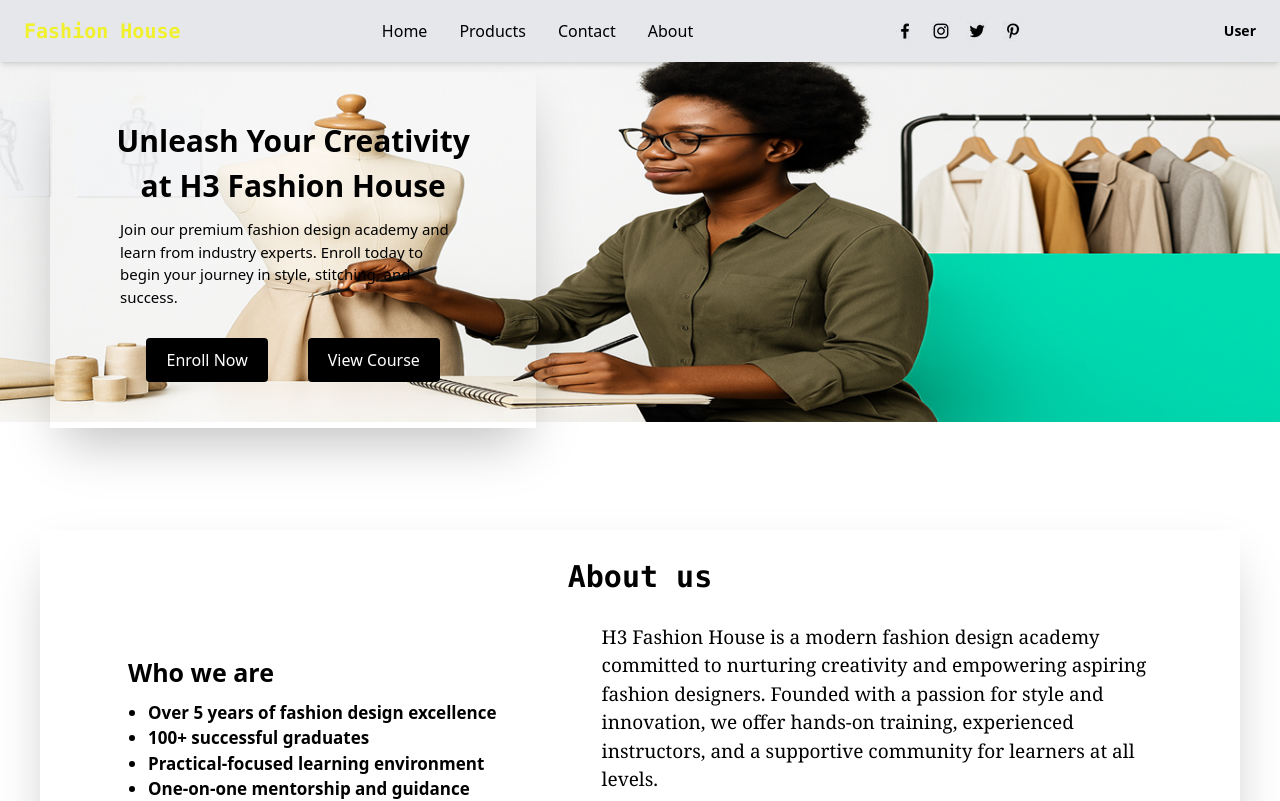
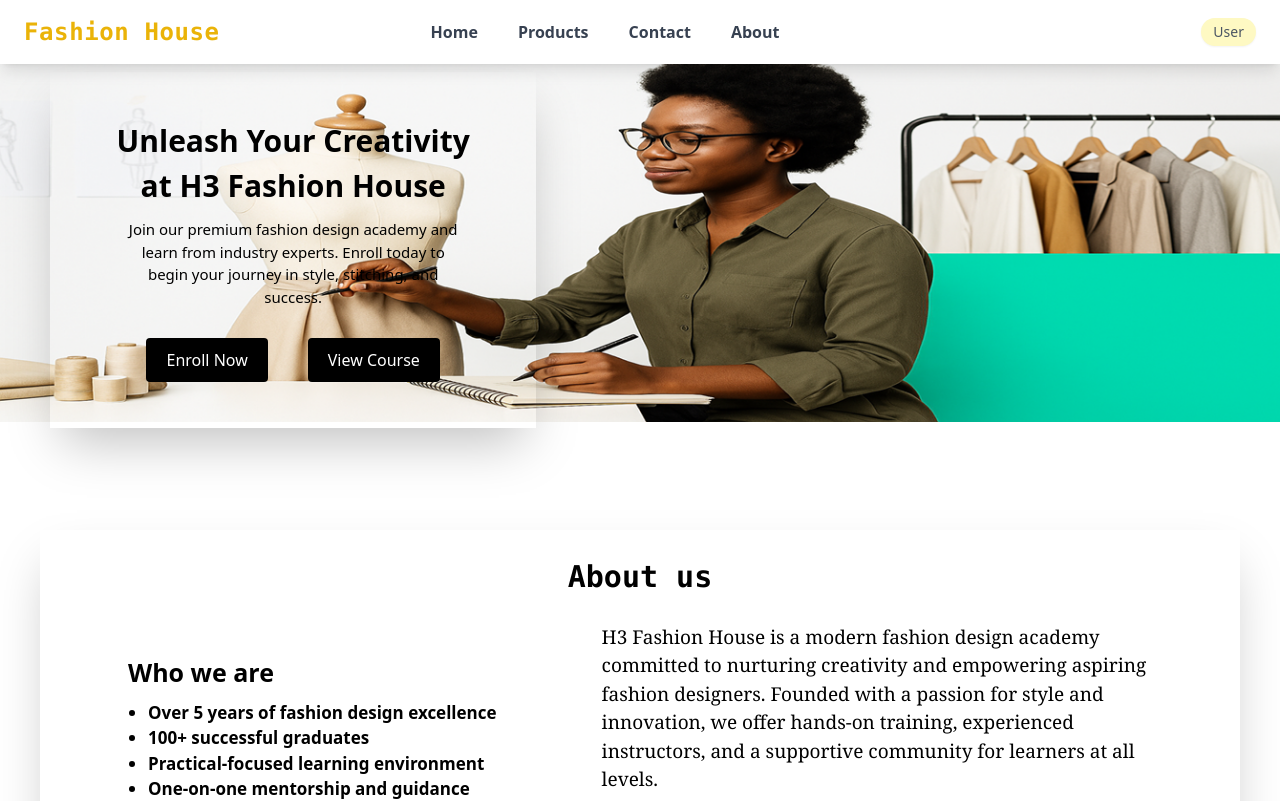
Before and after one commit to Reedonetech/Fashion-design, a React (Create React App) app: page / in a window 1280 px wide. Shown: the top 801 px of the page. Built offline with nearby package versions, Linux system fonts and the light colour scheme.

Commit message:
correction1

```diff
--- a/package.json
+++ b/package.json
@@ -7,11 +7,14 @@
     "@testing-library/jest-dom": "^6.6.3",
     "@testing-library/react": "^16.3.0",
     "@testing-library/user-event": "^13.5.0",
+    "framer-motion": "^12.7.4",
+    "lucide-react": "^0.493.0",
     "react": "^19.1.0",
     "react-dom": "^19.1.0",
     "react-icons": "^5.5.0",
     "react-router-dom": "^7.5.0",
     "react-scripts": "5.0.1",
+    "react-toastify": "^11.0.5",
     "web-vitals": "^2.1.4"
   },
   "scripts": {
--- a/src/Component/ContactUs.jsx
+++ b/src/Component/ContactUs.jsx
@@ -1,26 +1,83 @@
-import React from 'react'
+import React from 'react';
 
 const ContactUs = () => {
+  const [formData, setFormData] = React.useState({
+    name: '',
+    email: '',
+    message: ''
+  });
+
+  const handleChange = (e) => {
+    const { name, value } = e.target;
+    setFormData(prevData => ({
+      ...prevData,
+      [name]: value
+    }));
+  };
+
+  const handleSubmit = (e) => {
+    e.preventDefault();
+    // Handle form submission logic here
+    console.log('Form submitted:', formData);
+  };
+
   return (
     <div>
-        <div className='flex flex-col border-r-indigo-600 lg:pt-[2%] lg:px-10 px-[20px] lg:gap-[30px] justify-center' id='contact'>
-            <div className='w-[100%] h-[100%] bg-white shadow-2xl p-4 px-[40px] gap-[20px]'>
-                <div className='flex flex-col items-center justify-start p-2 px-[40px] w-[100%] h-[100%]'>
-                    <p className='text-[30px] font-mono font-bold'>Contact Us</p>
-                    <p className='text-center lg:w-[40vw] w-[80vw] lg:text-[40px] text-[20px]'>We'd love to hear from you!</p>
-                </div>
-                <div>
-                    <form className='flex flex-col gap-[20px] lg:p-4 w-full'>
-                        <input className='border-2 border-gray-300 p-2 rounded-md' type="text" placeholder='Your Name' required />
-                        <input className='border-2 border-gray-300 p-2 rounded-md' type="email" placeholder='Your Email' required />
-                        <textarea className='border-2 border-gray-300 p-2 rounded-md' rows="5" placeholder='Your Message' required></textarea>
-                        <button className='bg-black text-white p-2 rounded-md'>Send Message</button>
-                    </form>
-                </div>
-            </div>
+      <div
+        className="flex flex-col border-r-indigo-600 lg:pt-[2%] lg:px-10 px-[20px] lg:gap-[30px] justify-center"
+        id="contact">
+
+        <div className="w-[100%] h-[100%] bg-white shadow-2xl p-4 px-[40px] gap-[20px]">
+          <div className="flex flex-col items-center justify-start p-2 px-[40px] w-[100%] h-[100%]">
+            <p className="text-[30px] font-mono font-bold">Contact Us</p>
+            <p className="text-center lg:w-[40vw] w-[80vw] lg:text-[40px] text-[20px]">
+              We'd love to hear from you!
+            </p>
+          </div>
+          <div>
+            <form
+              className="flex flex-col gap-[20px] lg:p-4 w-full"
+              onSubmit={handleSubmit}
+            >
+              <input
+                className="border-2 border-gray-300 p-2 rounded-md"
+                type="text"
+                name="name"
+                value={formData.name}
+                onChange={handleChange}
+                placeholder="Your Name"
+                required
+              />
+              <input
+                className="border-2 border-gray-300 p-2 rounded-md"
+                type="email"
+                name="email"
+                value={formData.email}
+                onChange={handleChange}
+                placeholder="Your Email"
+                required
+              />
+              <textarea
+                className="border-2 border-gray-300 p-2 rounded-md"
+                name="message"
+                value={formData.message}
+                onChange={handleChange}
+                rows="5"
+                placeholder="Your Message"
+                required
+              ></textarea>
+              <p className="text-[15px] font-serif">
+                We will get back to you within 24 hours.
+              </p>
+              <button className="bg-black text-white p-2 rounded-md">
+                Send Message
+              </button>
+            </form>
+          </div>
         </div>
+      </div>
     </div>
-  )
-}
+  );
+};
 
-export default ContactUs
+export default ContactUs;
--- a/src/Component/Hero.jsx
+++ b/src/Component/Hero.jsx
@@ -1,27 +1,63 @@
-import React from 'react'
-import img5 from '../Image/bg2.png'
-// import Herobody from './Herobody'
+import React from 'react';
+import img5 from '../Image/bg2.png';
+import { motion } from 'framer-motion';
 
 const Hero = () => {
   return (
-    <div className=' flex flex-col items-center lg:items-start  lg:h-[63vh] pt-[40px]'>
-        {/* <div className='flex flex-col items-center justify-center bg-gray-200 p-4 px-[40px] gap-[40px]'> */}
-            <img src={img5} className='lg:w-full w-full lg:flex' alt="" />
-            {/* <p className='text-[22px] font-serif text-violet-900'>Take your Fashion carear journey Start</p> */}
-        {/* </div> */}
-        <div className='lg:relative lg:bottom-[350px] lg:left-[50px] lg:shadow-2xl lg:w-[38vw] lg:h-[50vh] lg:p-[30px]'>
-            <div className='flex flex-col items-center justify-start p-4 px-[40px] lg:gap-[10px] gap-[10px] w-[100%] h-[100%]'>
-                <h1 className='lg:text-[30px] text-[15px] lg:w-[30vw] lg:text-center font-bold'>Unleash Your Creativity at H3 Fashion House</h1>
-                <p className='lg:text-[15px] text-[15px]'>Join our premium fashion design academy and learn from industry experts. Enroll today to begin your journey in style, stitching, and success.</p>
-                <div className='flex gap-[20px] lg:gap-[40px] lg:pt-[20px] pt-[10px]'>
-                  <button className='bg-black text-white px-[20px] py-[10px] rounded' id='herobody'>Enroll Now</button>
-                  <button className='bg-black text-white px-[20px] py-[10px] rounded' id='herobody'>View Course</button>
-                </div>
-            </div>
+    <div className="flex flex-col items-center lg:items-start lg:h-[63vh] pt-[40px] overflow-hidden">
+      {/* Hero Image */}
+      <motion.img
+        src={img5}
+        alt=""
+        className="lg:w-full w-full"
+        initial={{ opacity: 0, scale: 0.95 }}
+        animate={{ opacity: 1, scale: 1 }}
+        transition={{ duration: 0.8, ease: 'easeOut' }}
+      />
+
+      {/* Text Box */}
+      <motion.div
+        className="lg:relative lg:bottom-[350px] lg:left-[50px] lg:shadow-2xl lg:w-[38vw] lg:h-[50vh] lg:p-[30px]"
+        initial={{ opacity: 0, y: 50 }}
+        animate={{ opacity: 1, y: 0 }}
+        transition={{ duration: 0.9, ease: 'easeOut', delay: 0.3 }}
+      >
+        <div className="flex flex-col items-center justify-start p-4 px-[40px] lg:gap-[10px] gap-[10px] w-full h-full">
+          <motion.h1
+            className="lg:text-[30px] text-[15px] lg:w-[30vw] lg:text-center font-bold text-center"
+            initial={{ opacity: 0, y: 30 }}
+            animate={{ opacity: 1, y: 0 }}
+            transition={{ delay: 0.5, duration: 0.6 }}
+          >
+            Unleash Your Creativity at H3 Fashion House
+          </motion.h1>
+
+          <motion.p
+            className="lg:text-[15px] text-[15px] text-center"
+            initial={{ opacity: 0, y: 30 }}
+            animate={{ opacity: 1, y: 0 }}
+            transition={{ delay: 0.7, duration: 0.6 }}
+          >
+            Join our premium fashion design academy and learn from industry experts. Enroll today to begin your journey in style, stitching, and success.
+          </motion.p>
+
+          <motion.div
+            className="flex gap-[20px] lg:gap-[40px] lg:pt-[20px] pt-[10px]"
+            initial={{ opacity: 0, scale: 0.95 }}
+            animate={{ opacity: 1, scale: 1 }}
+            transition={{ delay: 1, duration: 0.5 }}
+          >
+            <button className="bg-black text-white px-[20px] py-[10px] rounded hover:scale-105 transition-transform duration-200" id="herobody">
+              Enroll Now
+            </button>
+            <button className="bg-black text-white px-[20px] py-[10px] rounded hover:scale-105 transition-transform duration-200" id="herobody">
+              View Course
+            </button>
+          </motion.div>
         </div>
-        {/* <Herobody /> */}
+      </motion.div>
     </div>
-  )
-}
+  );
+};
 
-export default Hero
+export default Hero;
--- a/src/Component/Navbar.jsx
+++ b/src/Component/Navbar.jsx
@@ -1,40 +1,120 @@
-import React from 'react';
-import img1 from '../Image/facebook.avif';
-import img2 from '../Image/instagram.avif';
-import img3 from '../Image/twitter.avif';
-import img4 from '../Image/pinterest.avif';
+import React, { useState } from 'react';
+import { Menu, X } from 'lucide-react';
+import { motion, AnimatePresence } from 'framer-motion';
+
+const navLinks = [
+  { name: 'Home', href: '#' },
+  { name: 'Products', href: '#products' },
+  { name: 'Contact', href: '#contact' },
+  { name: 'About', href: '#about' },
+];
+
+
 
 const Navbar = () => {
+  const [isOpen, setIsOpen] = useState(false);
+  const toggleMenu = () => setIsOpen(!isOpen);
+
   return (
-    <nav className="fixed top-0 left-0 w-full bg-gray-200 shadow-md z-50">
+    <nav className="fixed top-0 left-0 w-full bg-white shadow-lg z-50">
       <div className="flex items-center justify-between px-6 py-4">
         {/* Logo */}
-        <div className="text-[#f0f02d] text-[20px] font-mono font-bold">
+        <motion.div
+          initial={{ opacity: 0, x: -30 }}
+          animate={{ opacity: 1, x: 0 }}
+          transition={{ duration: 0.9 }}
+          className="text-yellow-500 text-2xl font-mono font-bold tracking-wide"
+        >
           Fashion House
+        </motion.div>
+
+        {/* Toggle Button */}
+        <div className="lg:hidden">
+          <button
+            onClick={toggleMenu}
+            className="text-gray-700 hover:text-yellow-500 transition duration-200"
+          >
+            {isOpen ? <X size={26} /> : <Menu size={26} />}
+          </button>
         </div>
 
-        {/* Navigation Links */}
-        <ul className="hidden lg:flex gap-8 font-medium">
-          <li><a href="#" className="hover:text-yellow-600">Home</a></li>
-          <li><a href="#products" className="hover:text-yellow-600">Products</a></li>
-          <li><a href="#contact" className="hover:text-yellow-600">Contact</a></li>
-          <li><a href="#about" className="hover:text-yellow-600">About</a></li>
-        </ul>
+        {/* Desktop Menu */}
+        <motion.ul
+          initial={{ opacity: 0, y: -10 }}
+          animate={{ opacity: 1, y: 0 }}
+          transition={{ duration: 0.4, delay: 0.1 }}
+          className="hidden lg:flex gap-10 font-semibold text-gray-700"
+        >
+          {navLinks.map((link) => (
+            <li key={link.name}>
+              <a
+                href={link.href}
+                className="hover:text-yellow-500 transition duration-200"
+              >
+                {link.name}
+              </a>
+            </li>
+          ))}
+        </motion.ul>
 
-        {/* Social Icons */}
-        <div className="hidden lg:flex gap-4">
-          <img src={img1} alt="Facebook" className="w-5 h-5" />
-          <img src={img2} alt="Instagram" className="w-5 h-5" />
-          <img src={img3} alt="Twitter" className="w-5 h-5" />
-          <img src={img4} alt="Pinterest" className="w-5 h-5" />
-        </div>
+        {/* Social Icons Desktop */}
+        <motion.div
+          initial={{ opacity: 0, x: 20 }}
+          animate={{ opacity: 1, x: 0 }}
+          transition={{ duration: 0.5 }}
+          className="hidden lg:flex gap-3"
+        >
 
-        {/* User Info */}
-        <div className="flex items-center gap-2 text-sm">
-          {/* <img src="..." alt="User" className="w-5 h-5 rounded-full" /> */}
-          <span className="font-semibold">User</span>
-        </div>
+        </motion.div>
+
+        {/* User Info Desktop */}
+        <motion.div
+          initial={{ opacity: 0, x: 20 }}
+          animate={{ opacity: 1, x: 0 }}
+          transition={{ duration: 0.6 }}
+          className="hidden lg:flex items-center gap-2 text-sm font-medium text-gray-600"
+        >
+          <span className="bg-yellow-100 px-3 py-1 rounded-full shadow-sm">User</span>
+        </motion.div>
       </div>
+
+      {/* Mobile Menu */}
+      <AnimatePresence>
+        {isOpen && (
+          <motion.div
+            key="mobile-menu"
+            initial={{ height: 0, opacity: 0 }}
+            animate={{ height: 'auto', opacity: 1 }}
+            exit={{ height: 0, opacity: 0 }}
+            transition={{ duration: 0.4 }}
+            className="lg:hidden bg-white px-6 pb-4 overflow-hidden"
+          >
+            <ul className="flex flex-col gap-4 font-medium text-gray-700 pt-2">
+              {navLinks.map((link) => (
+                <motion.li
+                  key={link.name}
+                  initial={{ opacity: 0, x: -20 }}
+                  animate={{ opacity: 1, x: 0 }}
+                  transition={{ delay: 0.05 * navLinks.indexOf(link), duration: 0.3 }}
+                >
+                  <a
+                    href={link.href}
+                    className="hover:text-yellow-500 transition duration-200 block"
+                  >
+                    {link.name}
+                  </a>
+                </motion.li>
+              ))}
+            </ul>
+            <div className="flex gap-4 mt-4">
+
+            </div>
+            <div className="mt-4 text-sm font-medium text-gray-600">
+              <span className="bg-yellow-100 px-3 py-1 rounded-full shadow-sm">User</span>
+            </div>
+          </motion.div>
+        )}
+      </AnimatePresence>
     </nav>
   );
 };
```
Also changed, not shown: 1 other file (tests, documents, lock files or other folders).
